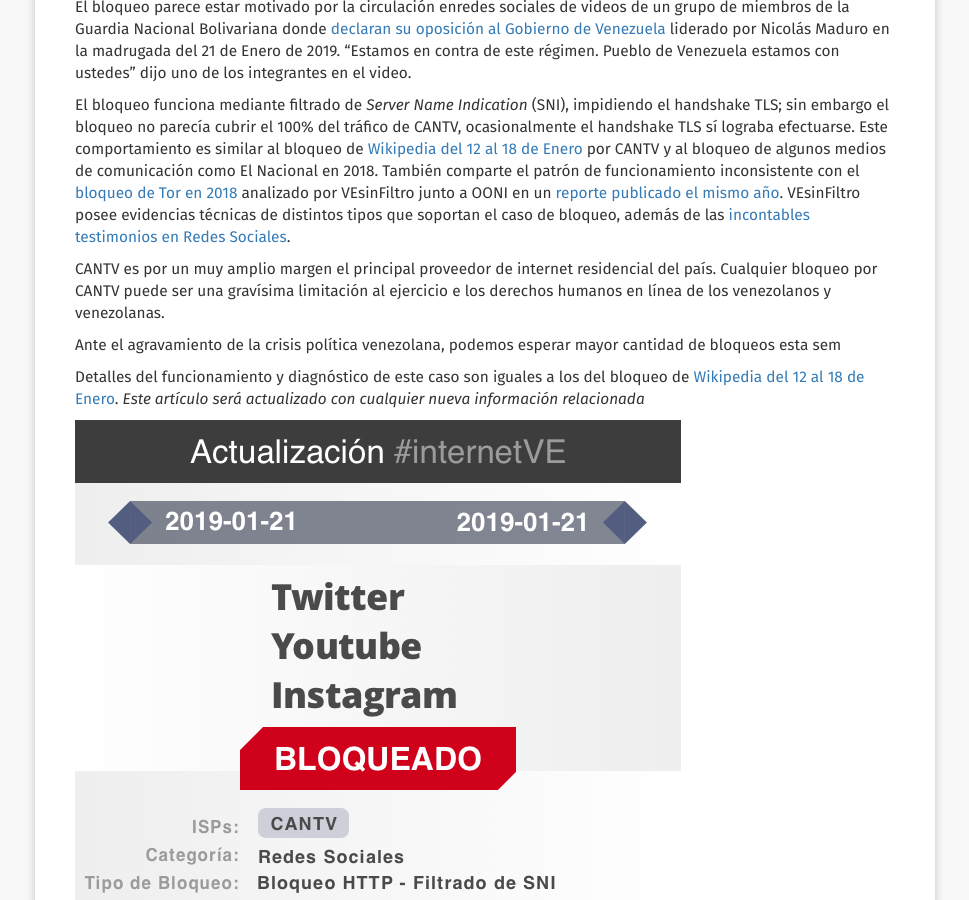
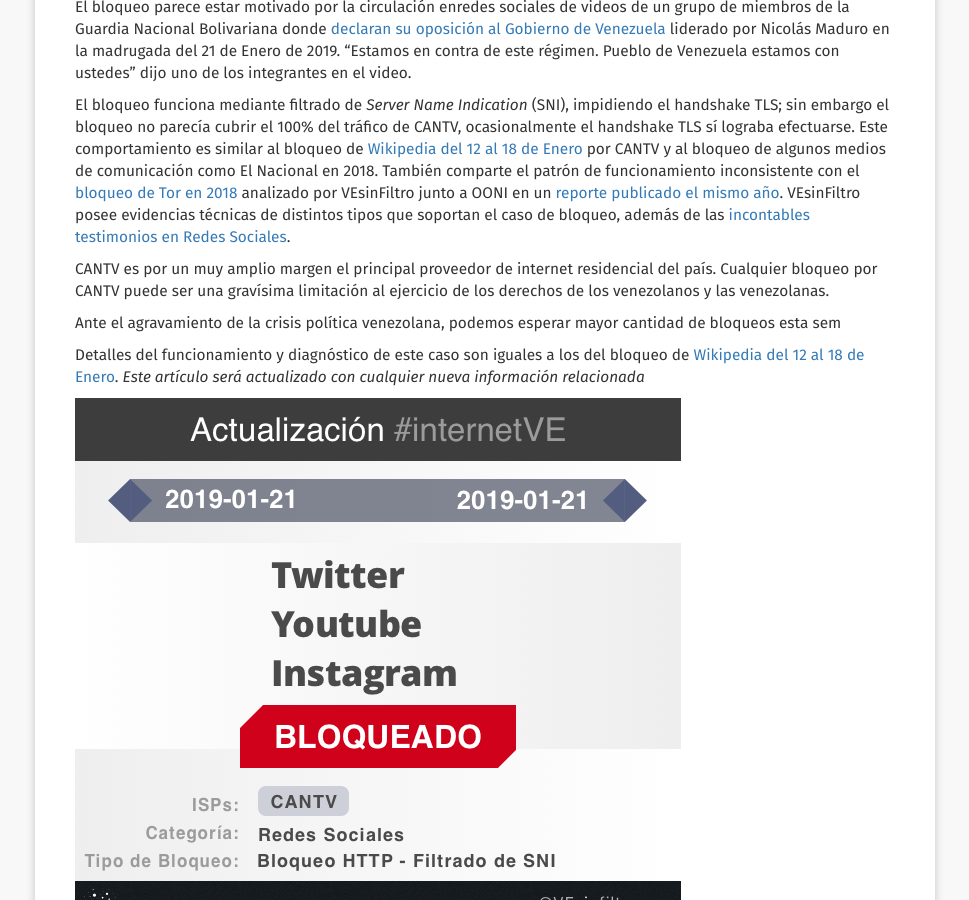
Before and after one commit to VEinteligente/VESinFiltro, a Jekyll site: the page built from _noticias/2019-01-21-RRSS_bloqueadas.md, in a window 1280 px wide and 900 px high, scrolled down 563 px. Shown: the whole window, without its empty margins (155-1124 px from the left). Built offline with Jekyll 4.4.1, drawn with Linux system fonts in a browser that asks for light colours; nearby versions of some CDN libraries.

Commit message:
typo rrss 2019-01-21

```diff
--- a/_noticias/2019-01-21-RRSS_bloqueadas.md
+++ b/_noticias/2019-01-21-RRSS_bloqueadas.md
@@ -17,7 +17,7 @@
 
 El bloqueo funciona mediante filtrado de _Server Name Indication_ (SNI), impidiendo el handshake TLS; sin embargo el bloqueo no parecía cubrir el 100% del tráfico de CANTV, ocasionalmente el handshake TLS sí lograba efectuarse. Este comportamiento es similar al bloqueo de [Wikipedia del 12 al 18 de Enero](http://vesinfiltro.com/noticias/wikipedia_2019-01/) por CANTV y al bloqueo de algunos medios de comunicación como El Nacional en 2018. También comparte el patrón de funcionamiento inconsistente con el [bloqueo de Tor en 2018](https://vesinfiltro.com/noticias/CANTV_bloquea_Tor_2017-06-26/) analizado por VEsinFiltro junto a OONI en un [reporte publicado el mismo año](https://vesinfiltro.com/noticias/state_of_internet_censorship_2018-08-16/). VEsinFiltro posee evidencias técnicas de distintos tipos que soportan el caso de bloqueo, además de las [incontables testimonios en Redes Sociales](https://twitter.com/search?q=bloqueado%20cantv&src=typd).
 
-CANTV es por un muy amplio margen el principal proveedor de internet residencial del país. Cualquier bloqueo por CANTV puede ser  una gravísima limitación al ejercicio e los derechos humanos en línea de los venezolanos y venezolanas.
+CANTV es por un muy amplio margen el principal proveedor de internet residencial del país. Cualquier bloqueo por CANTV puede ser  una gravísima limitación al ejercicio de los derechos de los venezolanos y las venezolanas.
 
 Ante el agravamiento de la crisis política venezolana, podemos esperar mayor cantidad de bloqueos esta sem
 
```
